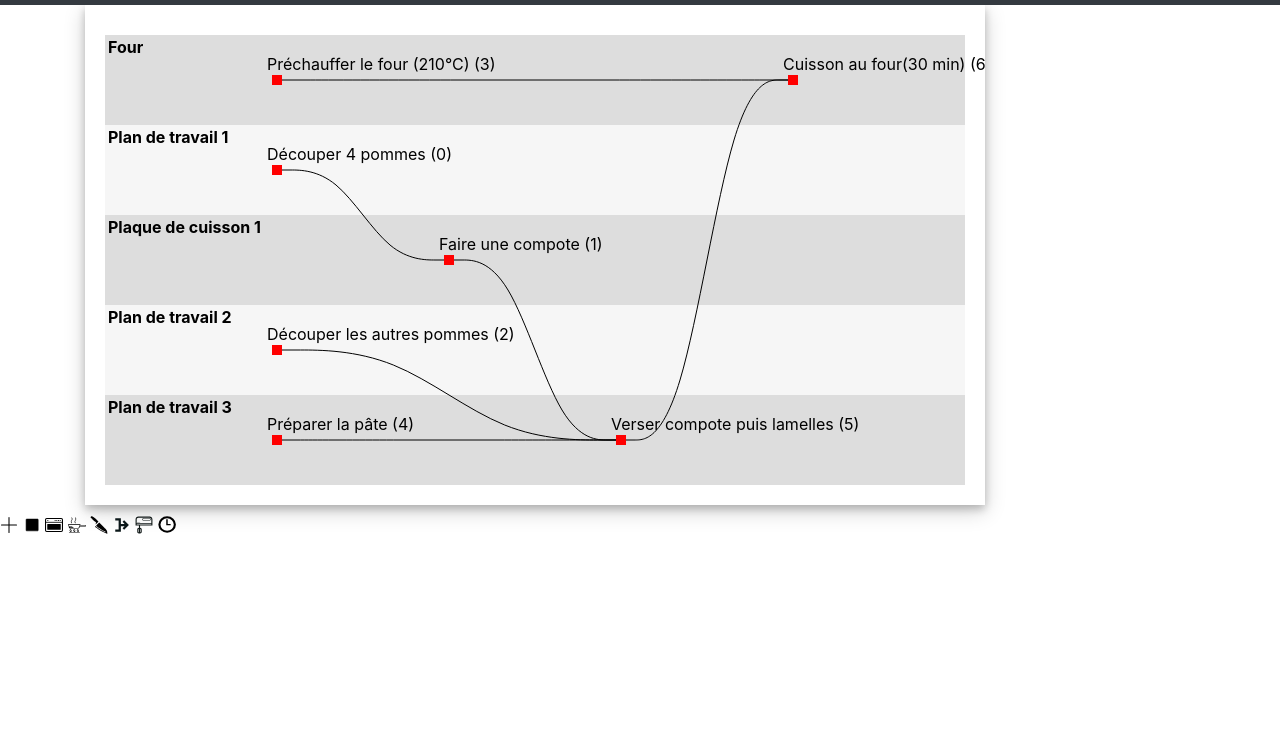
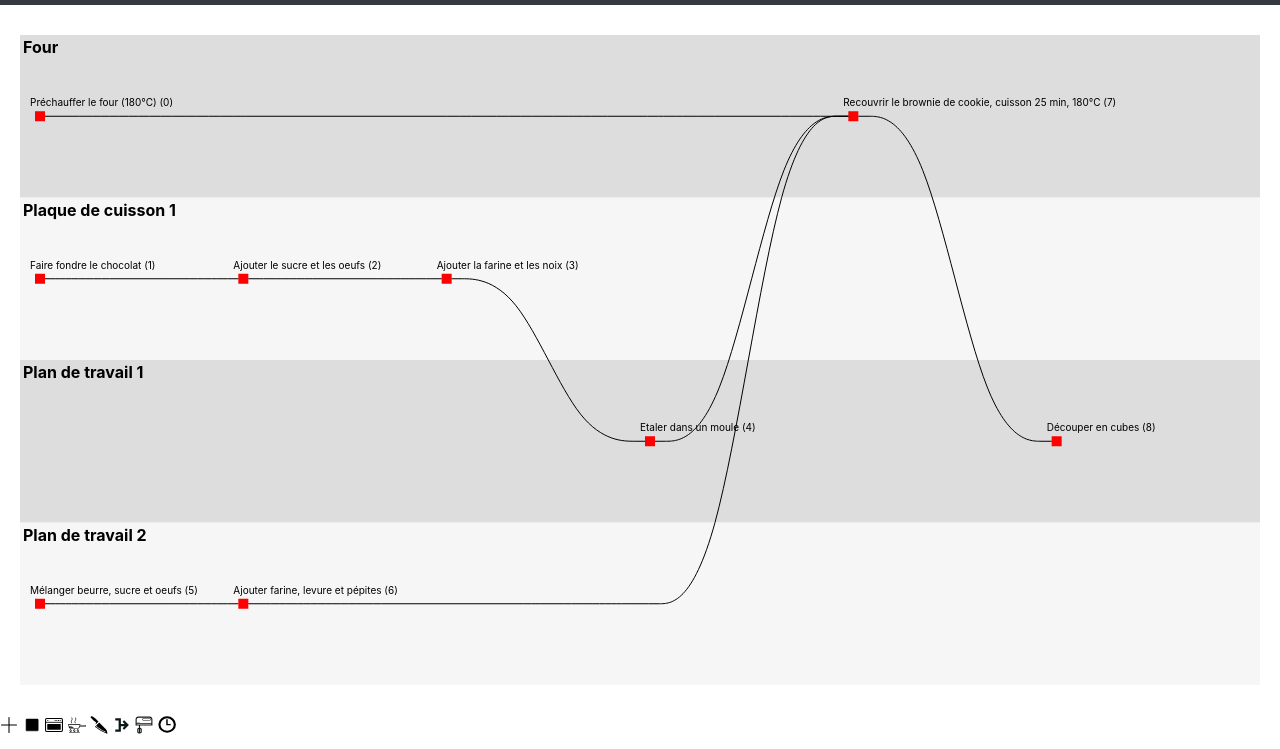
Before and after one commit to tblondelle/DataVisualisationProject, a plain HTML site: page test_import_images.html in a window 1280 px wide. Shown: the part 51-800 px from the top of the page. Drawn offline with nearby package versions, Linux system fonts and the light colour scheme.

Commit message:
inclusion des modifications du index.html principal

```diff
--- a/test_import_images.html
+++ b/test_import_images.html
@@ -1,3 +1,7 @@
+
+
+
+
 <!doctype html>
 <html lang="en">
   <head>
@@ -12,12 +16,6 @@
     <script src="https://d3js.org/d3-color.v1.min.js"></script>
     <script src="https://d3js.org/d3-interpolate.v1.min.js"></script>
     <script src="https://d3js.org/d3-scale-chromatic.v1.min.js"></script>
-
-    <style>
-      svg {
-        box-shadow: 0 4px 8px 0 rgba(0, 0, 0, 0.2), 0 6px 20px 0 rgba(0, 0, 0, 0.19);
-      }
-    </style>
 
 
     <!-- Tooltip style -->
@@ -39,7 +37,6 @@
 
   </head>
   <body>
-
     	<!-- Barre de titre -->
 	<nav class="navbar navbar-expand-lg navbar-dark bg-dark">
   <a class="navbar-brand" href="#">Speedcooking</a>
@@ -61,14 +58,7 @@
     </nav>
 
 
-
-
-    <div class="container">
-      <!-- Content here -->
       <svg></svg>
-    </div>
-
-
 	<img
     src="icones/ajout.svg"
     alt="ajouter"
@@ -117,14 +107,21 @@
     height="18px"
 width="18px" />
 
+
     <script>
 
-      var width = 900,
-          height = 500,
+
+      var w = window.innerWidth
+      var h = window.innerHeight - 100
+
+
+      var width = w || 900,
+          height = h,
           margins = {top: 30, right: 20, left: 20, bottom: 20, inter_rect: 0}
           temp_internode_distance = 50,
           padding_right = 30;
 
+      console.log(width, height)
       var size_node = 10;
 
       var svg = d3.select("svg")
@@ -138,7 +135,6 @@
 
 
       var selectedNode = -1;
-
 
       var tooltip = d3.select('body').append('div')
         .attr('class', 'hidden tooltip');
@@ -176,27 +172,34 @@
           children.forEach(function (c) {
             var xc = etapes[c].x + size_node/2;
             var yc = etapes[c].y;
+            if (etapes[i].height > etapes[c].height+1){
+              var delta_height = etapes[i].height - etapes[c].height;
+              var new_xc = (xc-xp)/delta_height + xp;
+              addLine(xp,yp,new_xc,yc);
+              addLine(new_xc,yc,xc,yc); // ligne droite jusqu'au virage
+
+            } else {
               addLine(xp,yp,xc,yc);
+            };
           });
         };
       };
 
       //Calcul de profondeur
-      var set_and_get_depth = function (i,etapes){
-       var children_depths = [];
+      var set_and_get_height = function (i,etapes){
+       var children_heights = [];
        etapes[i].enfants.forEach(function (c) {
-         children_depths.push(set_and_get_depth(c,etapes));
+         children_heights.push(set_and_get_height(c,etapes));
        });
-       var d_c = Math.max.apply(null, children_depths) + 1;
-       var d = 1;
-       if (d_c > d) {
-         d = d_c;
+       var h_c = Math.max.apply(null, children_heights) + 1;
+       var h = 1;
+       if (h_c > h) {
+         h = h_c;
        };
-       // setting the depths for the children
-       etapes[i].depth = d;
-       return d;
+       // setting the heights for the children
+         etapes[i].height = h;
+       return h;
       };
-
 
 
       //Ajout de TOUS les lieux dans une liste
@@ -226,7 +229,7 @@
 
       d3.json("recettes.json", function(json) {
 
-        data_recipe = json.recettes[0];
+        data_recipe = json.recettes[2];
         // on en aura besoin avant de changer le form
 
         // Load the recipe chosen in the LOCAL variable data_recipe.
@@ -273,18 +276,7 @@
           };
         };
 
-        console.log(locations_obj);
-        /*
-        var locations_obj = [{lieu: "plan de travail 1", id: 4},
-        {lieu: "plaque de cuisson 1", id: 2},
-        {lieu: "plan de travail 2", id: 3},
-        {lieu: "four", id: 1},
-        {lieu: "plan de travail 3", id: 5}]
 
-        locations_obj.sort(function(a, b) {
-          return a.id - b.id;
-        });
-        */
 
         // Create background for locations (four, plaque de travail 1, ...)
         var heigth_rect = (height - margins.top - margins.bottom) / locations_obj.length;
@@ -345,11 +337,11 @@
 
 
         //console.log(data_recipe.etapes)
-        var max_depth = set_and_get_depth(data_recipe.etapes.length-1,data_recipe.etapes);
+        var max_height = set_and_get_height(data_recipe.etapes.length-1,data_recipe.etapes);
 
         scale_x = d3.scaleLinear() // prend en entrée les profondeurs, et renvoie les x
-          .domain([0, max_depth + 1])
-          .range([margins.left,width-margins.right]);
+          .domain([1, max_height + 1])
+          .range([2*margins.left,width-margins.right]);
 
 
         var nodes = svg.selectAll(".node").data(data_recipe.etapes).enter()
@@ -360,9 +352,9 @@
           })
           .attr("transform", function(d){
             // Get the x position of the node in the grid
-            var x = scale_x(d.depth);
+            var x = scale_x(d.height);
             d.x = x;
-            d.x_index = d.depth;
+            d.x_index = d.height;
 
             // Get the id of the y position of the node.
             var y_index;
@@ -378,8 +370,6 @@
           })
 
 
-
-
         nodes.append('rect')
           .attr("transform", function(){
             return "translate(" + (-size_node/2) + "," + (-size_node/2) + ")"
@@ -389,14 +379,20 @@
           .attr("fill", "red")
 
 
-		// Je l'ai ajouté
-		nodes.append("svg")
-          .attr("transform", function(){
-            return "translate(" + (-size_node/2) + "," + (-size_node/2) + ")"
-          })
-          .attr("width", size_node)
-          .attr("height", size_node)
-          .attr("fill", "red")
+        // =======================
+        // ========= texte =======
+        // =======================
+
+
+        var font_size = 10;  //TODO
+        var delta_x = (w-2*margins.left-margins.rigth)/(max_height+1);
+        var margin_text = 5;  // nb de pixels aurtour des textes
+        var max_letters = Math.ceil((delta_x-2*margin_text)/font_size)   // nombre max. de lettres dans la description
+          // avant un retour à la ligne
+        for (var i=0; i<data_recipe.etapes.length; i++){
+          d = data_recipe.etapes[i];
+          d.descriptons_courtes = [];
+        };
 
         nodes.append("text")
           .html(function(d){
@@ -405,6 +401,10 @@
           .attr("transform", function(){
             return "translate(" + (-size_node) + "," + (-size_node) + ")"
           })
+          .attr("font-size", font_size);
+
+
+
 
         drawTree(data_recipe.etapes);
 
```
Lines whose indentation alone changed are shown as unchanged.
